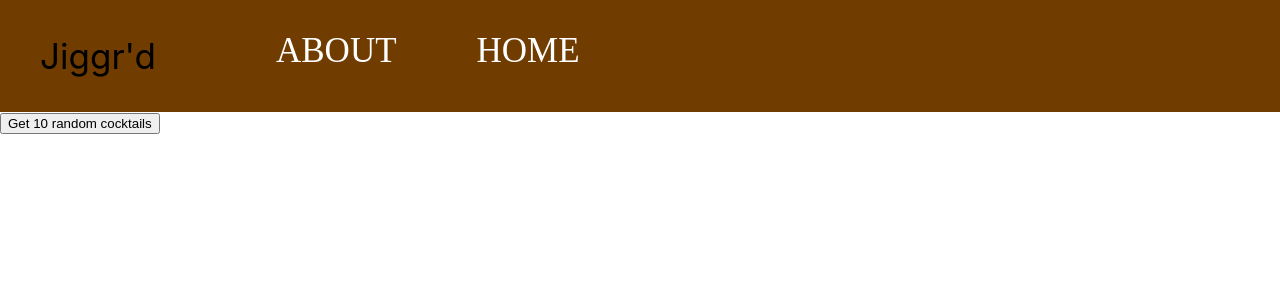
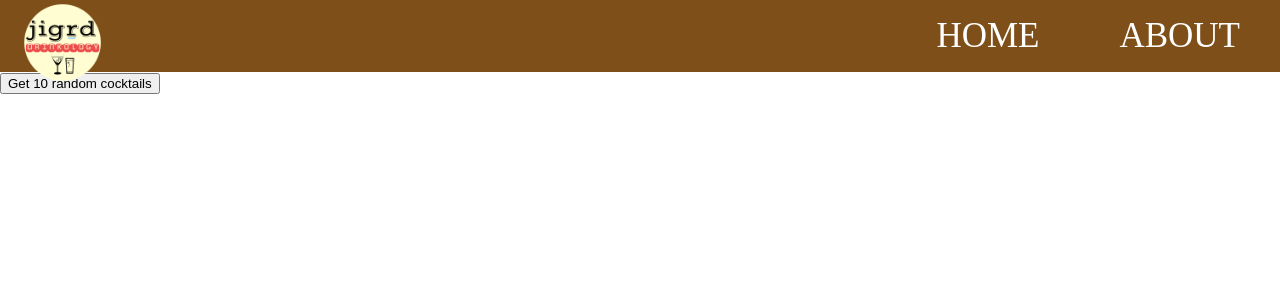
Before and after one commit to ParliamentOfOwls4/client, a React (Create React App) app: page / in a window 1280 px wide. Shown: the top 300 px of the page. Built offline with nearby package versions, Linux system fonts and the light colour scheme; a web font is replaced by a local one.

Commit message:
logo added

```diff
--- a/src/App.css
+++ b/src/App.css
@@ -1,7 +1,7 @@
 /* @import url('https://fonts.googleapis.com/css2?family=Libre+Baskerville&display=swap'); */
 /* font-family: 'Libre Baskerville', serif; */
 
-/* @import url('https://fonts.googleapis.com/css2?family=Major+Mono+Display&display=swap'); */
+@import url('https://fonts.googleapis.com/css2?family=Major+Mono+Display&display=swap');
 
 /* font-family: 'Major Mono Display', monospace; */
 
@@ -10,31 +10,30 @@
 /* font-family: 'Sirin Stencil', cursive; */
 
 .nav {
-  background-color: rgb(113, 60, 0);
+  background-color: rgba(113, 60, 0, 0.9);
   width: 100%;
   display: flex;
+  flex-direction: row-reverse;
+  position: relative;
 }
-
 .navLinks {
   font-family: 'Sirin Stencil', cursive;
   font-size: 35px;
-  flex-direction: row-reverse;
   display: inline;
-  float: right;
   margin: 5px 30px;
-  padding: 10px;
+  padding: 5px 10px 5px 10px;
 }
-
 .navLinks a {
   color: #fff;
   text-decoration: none;
 }
 
 .logo {
-  font-size: 35px;
-  margin: 25px 30px;
-  padding: 10px;
-  float: left;
-  display: flex;
-  flex-direction: row;
+  /* color: rgb(255, 254, 242);
+  font-family: 'Major Mono Display', monospace;
+  font-size: 35px; */
+  padding: 0 10px 5px 20px;
+  top: 0;
+  left: 0;
+  position: absolute;
 }
--- a/src/Components/Layout/NavBar.js
+++ b/src/Components/Layout/NavBar.js
@@ -1,10 +1,12 @@
 import React from 'react';
 import { Link } from 'react-router-dom';
+import logo from './logo.png';
 
 const NavBar = () => {
   return (
     <div className='nav'>
-      <p className='logo'>Jiggr'd</p>
+      <img className='logo' src={logo} alt='logo' height='85' width='85' />
+      {/* <p className='logo'>Jigr</p> */}
       <ul>
         <li className='navLinks'>
           <Link to='/'>HOME</Link>
```
Also changed, not shown: src/Components/Layout/logo.png (added).
